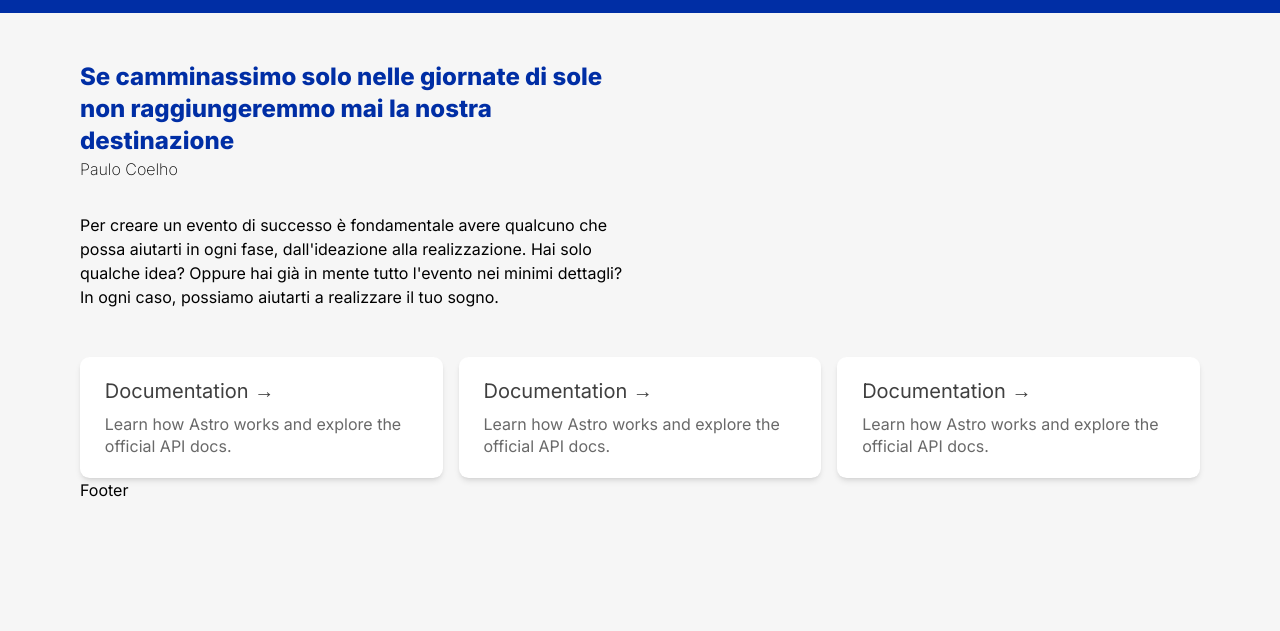
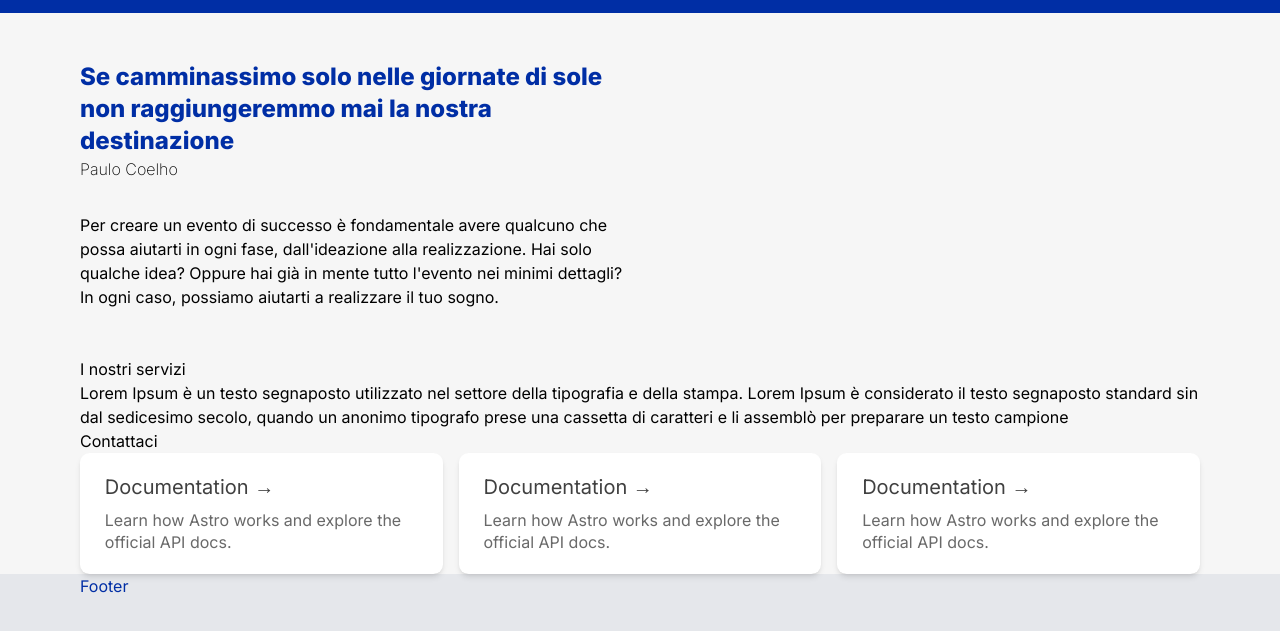
Before and after one commit to Lapociterni95/EffeElleEventi, an Astro site: page / in a window 1280 px wide. Shown: the part 43-674 px from the top of the page. Built offline with nearby package versions, Linux system fonts and the light colour scheme; Astro itself is replaced by a stand-in of ours.

Commit message:
404 error page

```diff
--- a/src/components/Footer.astro
+++ b/src/components/Footer.astro
@@ -1 +1,5 @@
-<footer class="px-4 sm:px-12 md:px-20">Footer</footer>
+<footer
+  class="px-4 sm:px-12 md:px-20 bg-gray-200 text-client-blue min-h-[200px]"
+>
+  Footer
+</footer>
--- /dev/null
+++ b/src/components/Services.astro
@@ -0,0 +1,19 @@
+---
+import data from "../data/services.json";
+---
+
+<section>
+  <header>
+    <h2>
+      {data.title}
+    </h2>
+  </header>
+  <div>
+    <p>
+      {data.description}
+    </p>
+    <button>
+      {data.button}
+    </button>
+  </div>
+</section>
--- /dev/null
+++ b/src/data/services.json
@@ -0,0 +1,5 @@
+{
+    "title": "I nostri servizi",
+    "description": "Lorem Ipsum è un testo segnaposto utilizzato nel settore della tipografia e della stampa. Lorem Ipsum è considerato il testo segnaposto standard sin dal sedicesimo secolo, quando un anonimo tipografo prese una cassetta di caratteri e li assemblò per preparare un testo campione",
+    "button": "Contattaci"
+}
--- a/src/layouts/Layout.astro
+++ b/src/layouts/Layout.astro
@@ -36,4 +36,7 @@ const { title } = Astro.props;
   html {
     background-color: #f6f6f6;
   }
+  main {
+    min-height: calc(100vh - 200px - 56px);
+  }
 </style>
--- /dev/null
+++ b/src/pages/404.astro
@@ -0,0 +1,16 @@
+---
+import Layout from "../layouts/Layout.astro";
+---
+
+<Layout title="Pagina non trovata">
+  <main
+    class="bg-red-700 px-4 sm:px-12 md:px-20 flex flex-row justify-between items-center"
+  >
+    <section class="0 text-white h-[100%]">
+      <h1 class="text-3xl font-bold">404 Pagina non trovata</h1>
+      <button>
+        <a href="/">Torna alla homepage</a>
+      </button>
+    </section>
+  </main>
+</Layout>
--- a/src/pages/index.astro
+++ b/src/pages/index.astro
@@ -2,11 +2,13 @@
 import Layout from "../layouts/Layout.astro";
 import Card from "../components/Card.astro";
 import Jumbo from "../components/Jumbo.astro";
+import Services from "../components/Services.astro";
 ---
 
 <Layout title="Welcome to Astro.">
   <main class="px-4 sm:px-12 md:px-20">
     <Jumbo />
+    <Services />
     <ul role="list" class="flex flex-row gap-x-4">
       <Card
         href="https://docs.astro.build/"
```
